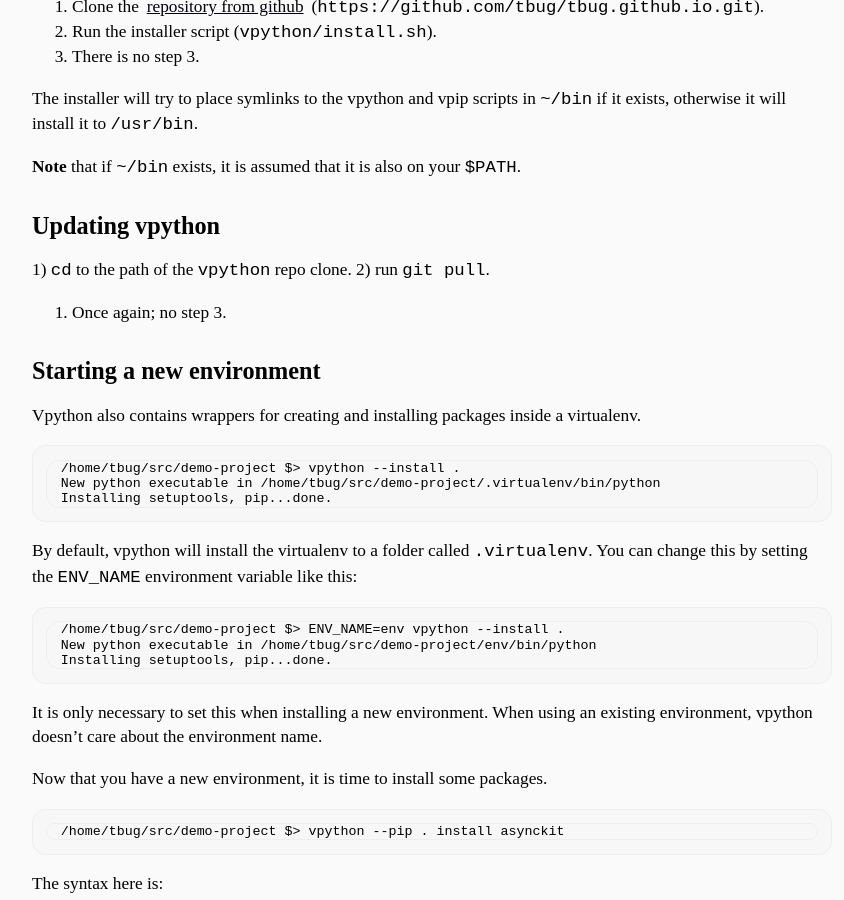
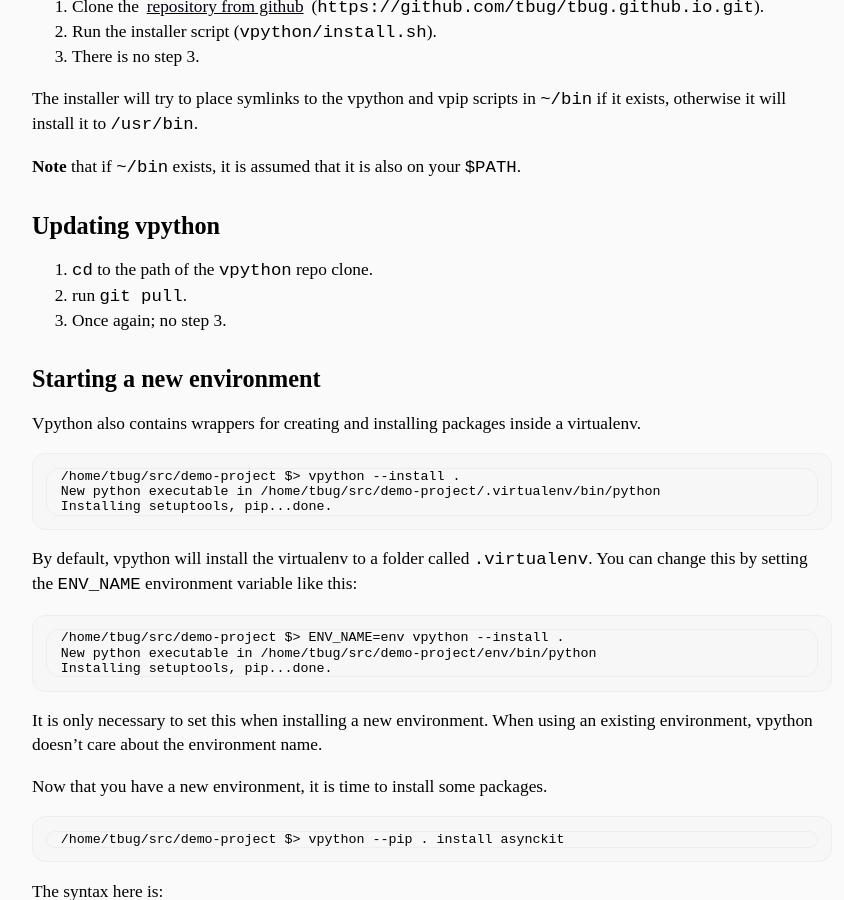
Before and after one commit to henriktudborg/henriktudborg.github.io, a Jekyll site: the page built from _posts/2014-03-31-vpython.md, in a window 1280 px wide and 900 px high, scrolled down 2517 px. Shown: the whole window, without its empty margins (208-1052 px from the left). Built offline with Jekyll 4.4.1, drawn with Linux system fonts in a browser that asks for light colours; some web fonts are replaced; Markdown is read by kramdown in place of the engine named in the settings.

Commit message:
fixing numbered list

```diff
--- a/_posts/2014-03-31-vpython.md
+++ b/_posts/2014-03-31-vpython.md
@@ -141,8 +141,8 @@ in `~/bin` if it exists, otherwise it will install it to `/usr/bin`.
 Updating vpython
 --------------------------
 
-1) `cd` to the path of the `vpython` repo clone.
-2) run `git pull`.
+1. `cd` to the path of the `vpython` repo clone.
+2. run `git pull`.
 3. Once again; no step 3.
 
 
```
